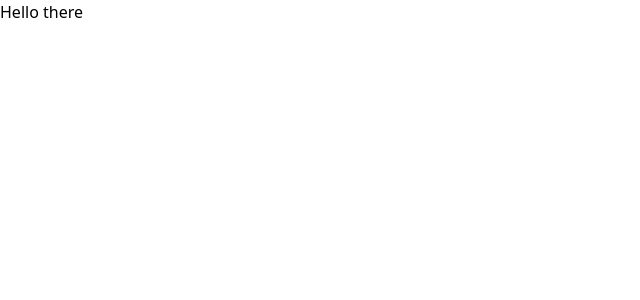
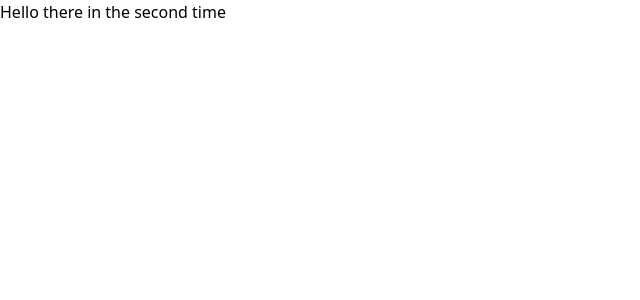
Before and after one commit to AhmedAbozaid9/Password_generator, a React (Create React App) app: page / in a window 1280 px wide. Shown: the top 300 px of the page, without its empty margins (0-640 px from the left). Built offline with nearby package versions, Linux system fonts and the light colour scheme.

Commit message:
testing vercel

```diff
--- a/src/App.js
+++ b/src/App.js
@@ -2,5 +2,5 @@ import React from "react";
 import './index.css'
 
 export default function App() {
-  return <h1>Hello there</h1>
+  return <h1>Hello there in the second time</h1>
 }
```
